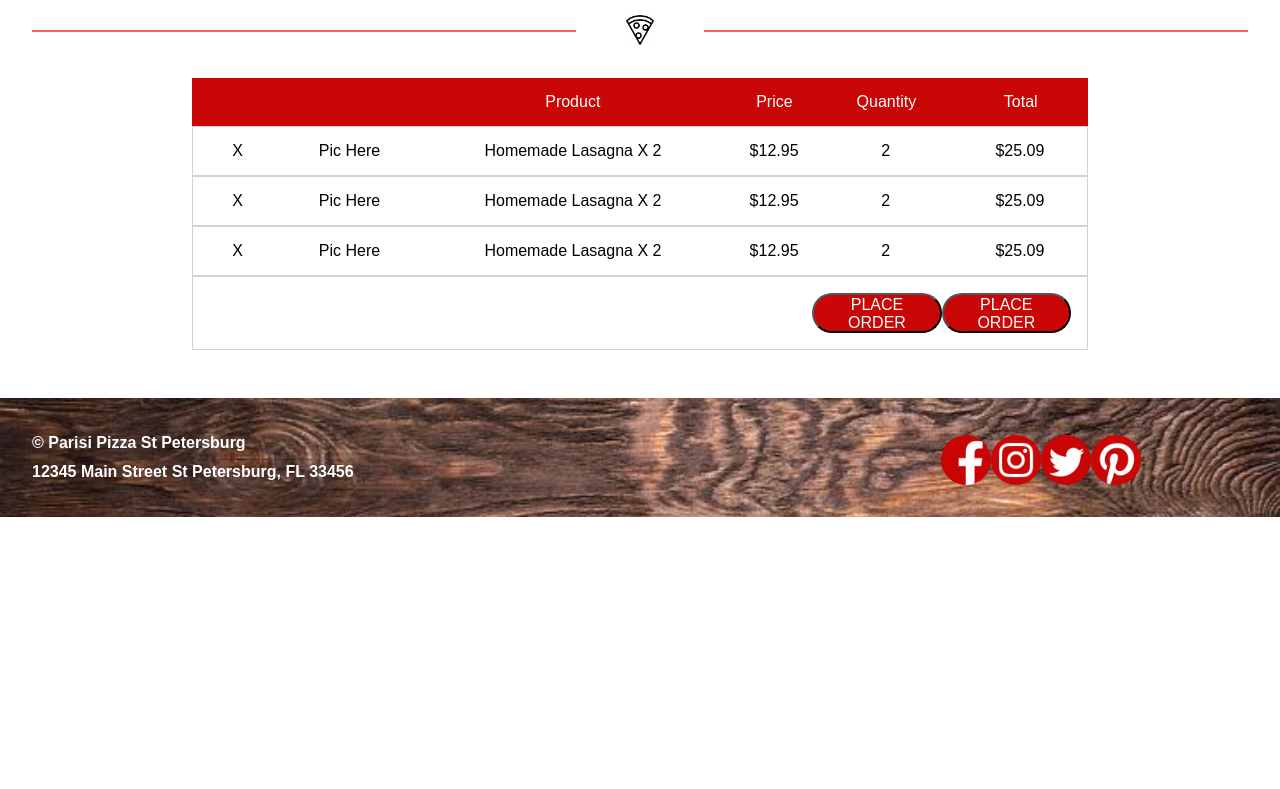
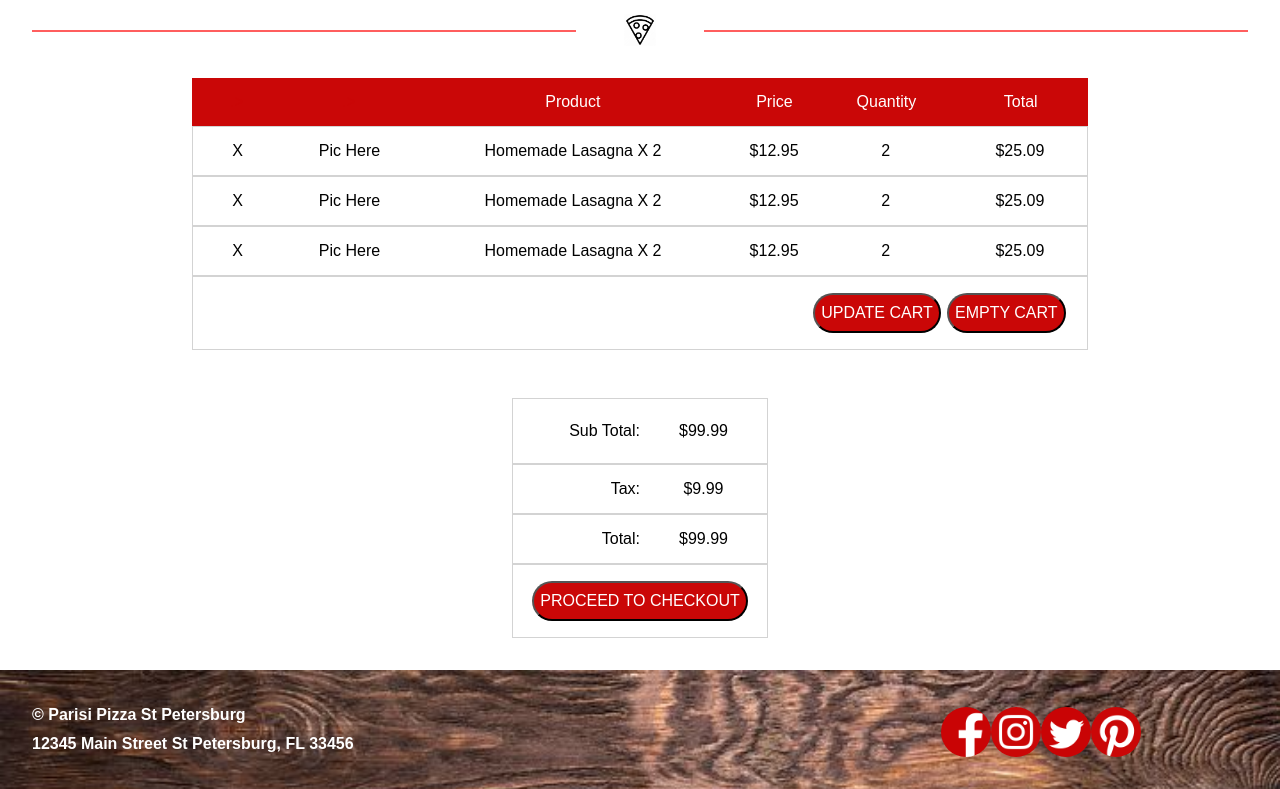
Before and after one commit to MatthewSDick/capstone-parisi-pizza, a React (Create React App) app: page /cart in a window 1280 px wide. Shown: the part 407-1196 px from the top of the page. Before the commit the page ends 924 px from the top, so only its background shows below. Built offline with nearby package versions, Linux system fonts and the light colour scheme.

Commit message:
PC pages fixed

```diff
--- a/src/index.css
+++ b/src/index.css
@@ -206,6 +206,8 @@ body {
   font-style: sans-serif;
   font-size: 16px;
   padding: 0;
+  background-color: inherit;
+  border: 0;
 }
 
 /* Add a grey background color to dropdown links on hover */
@@ -646,7 +648,7 @@ footer {
   display: flex;
   flex-wrap: wrap;
   flex-direction: row;
-  margin-bottom: 1.5rem;
+  margin: 2rem 0rem 1.5rem 0rem;
 }
 
 .order-page-left {
@@ -678,6 +680,7 @@ footer {
   flex-wrap: wrap;
   padding: 0;
   margin-top: 0rem;
+  margin-left: 2rem;
 }
 
 .cart-view {
@@ -686,6 +689,7 @@ footer {
   border-style: solid; */
   /* border-color: purple; */
   padding-bottom: 1rem;
+  margin-left: 2rem;
 }
 
 .order-cart-image-box {
@@ -984,3 +988,49 @@ footer {
   color: black;
   padding: 1rem;
 }
+
+.divTableCartBottom {
+  text-align: center;
+  /* border: black 1px solid; */
+  display: flex;
+  flex-wrap: wrap;
+  flex-direction: row;
+  justify-content: center;
+  width: 100%;
+}
+
+.divTableBodyCart {
+  display: flex;
+  flex-wrap: wrap;
+  flex-direction: column;
+  justify-content: center;
+  width: 20%;
+  margin: 0rem 0rem 2rem 0rem;
+}
+
+.divTableRowCart {
+  display: flex;
+  flex-wrap: wrap;
+  flex-direction: column;
+  justify-content: center;
+  /* border: black 1px solid; */
+}
+
+.divTableCellCartLeft {
+  width: 50%;
+  text-align: right;
+}
+
+.divTableCellCartRight {
+  width: 50%;
+  text-align: center;
+}
+
+.divTableRowCartButton {
+  display: flex;
+  flex-wrap: wrap;
+  align-items: center;
+  justify-content: center;
+  border: lightgray 1px solid;
+  padding: 1rem;
+}
--- a/src/pages/CartPage.jsx
+++ b/src/pages/CartPage.jsx
@@ -107,10 +107,50 @@ const CartPage = () => {
               <p></p>
             </div>
             <div className="divTableCellQuantity">
-              <button className="add-to-cart">PLACE ORDER</button>
+              <button className="add-to-cart">UPDATE CART</button>
             </div>
             <div className="divTableCellTotal">
-              <button className="add-to-cart">PLACE ORDER</button>
+              <button className="add-to-cart">EMPTY CART</button>
+            </div>
+          </div>
+        </div>
+      </div>
+
+      <div
+        className="divTableCartBottom"
+        style={{ borderColor: 'black', borderStyle: '1px', color: 'white' }}
+      >
+        <div className="divTableBodyCart">
+          <div className="divTableRow">
+            <div className="divTableCellCartLeft">
+              <p>Sub Total: </p>
+            </div>
+            <div className="divTableCellCartRight">
+              <p>$99.99</p>
+            </div>
+          </div>
+          <div className="divTableRow">
+            <div className="divTableCellCartLeft">
+              <p>Tax: </p>
+            </div>
+            <div className="divTableCellCartRight">
+              <p>$9.99</p>
+            </div>
+          </div>
+          <div className="divTableRow">
+            <div className="divTableCellCartLeft">
+              <p>Total: </p>
+            </div>
+            <div className="divTableCellCartRight">
+              <p>$99.99</p>
+            </div>
+          </div>
+          <div className="divTableRowCartButton">
+            {/* <div className="divTableCellCartLeft">
+              <p></p>
+            </div> */}
+            <div className="divTableCellCartButton">
+              <button className="add-to-cart">PROCEED TO CHECKOUT</button>
             </div>
           </div>
         </div>
--- a/src/pages/OrderPage.jsx
+++ b/src/pages/OrderPage.jsx
@@ -6,7 +6,7 @@ const OrderPage = () => {
   return (
     <div>
       <Header />
-      <h1>Order Page</h1>
+
       <div className="order-page">
         <div className="order-page-left">
           <div className="cart-view">
```
